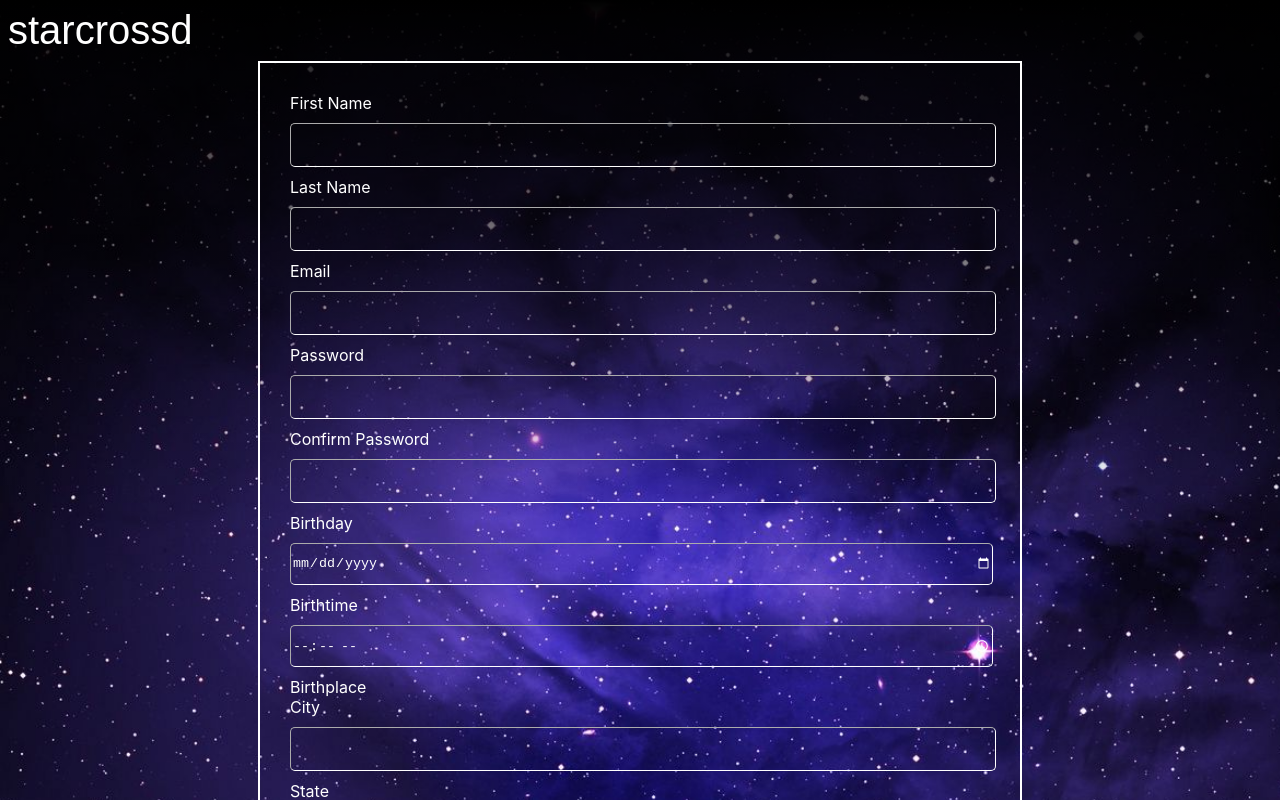
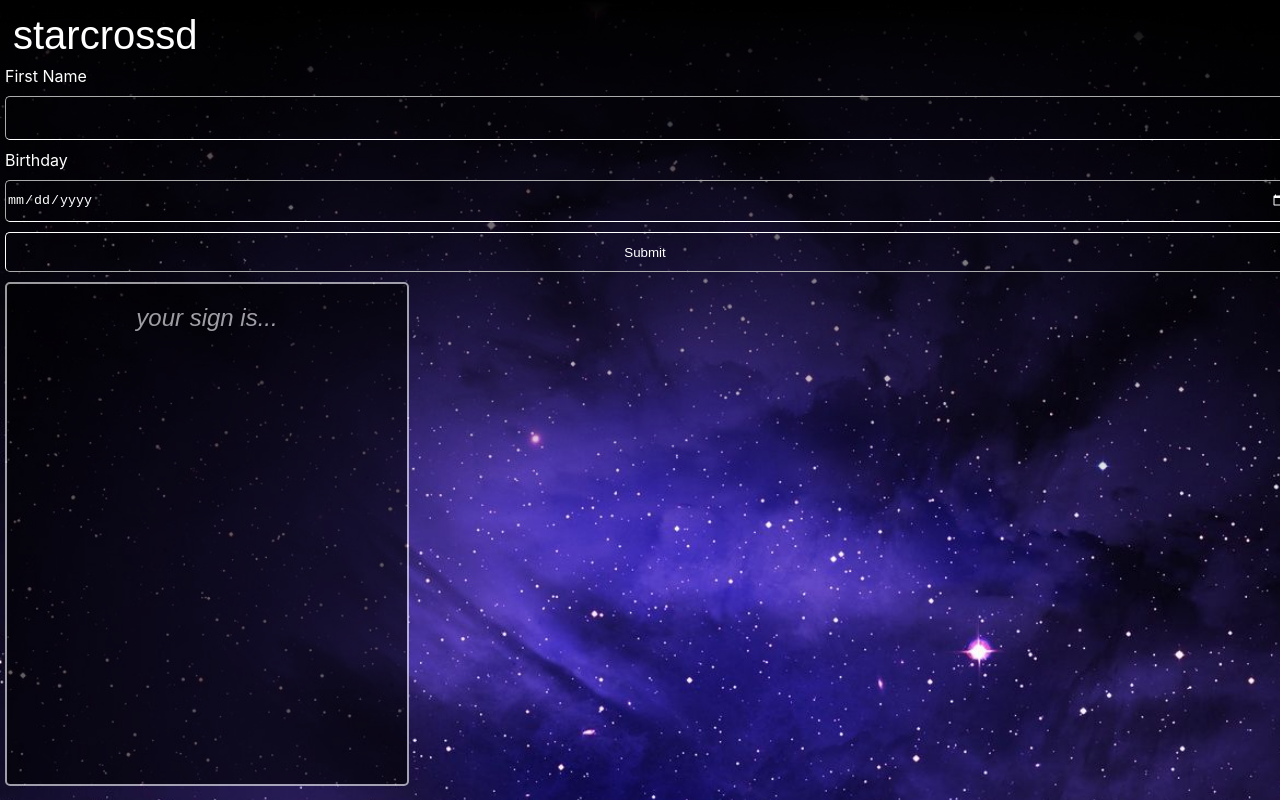
Before and after one commit to emgrow/startcrossed_app, a React (Create React App) app: page / in a window 1280 px wide. Shown: the top 800 px of the page. Built offline with nearby package versions, Linux system fonts and the light colour scheme; what parse would draw is missing.

Commit message:
profile page is loading everything, just doesn't have full functionality of submit button rendering sign yet

```diff
--- a/src/Components/Components.js
+++ b/src/Components/Components.js
@@ -3,11 +3,12 @@ import MainModule from "./Main/Main.js";
 import Home from "./Home/Home.js";
 import Login from "./Login/Login.js"
 import Register from "./Register/Register.js"
+import Profile from "./Profile/Profile.js";
 
 const Components = () => {
   return (
     <div>
-      <Register />
+      <Profile />
     </div>
   );
 };
--- /dev/null
+++ b/src/Components/Profile/Profile.js
@@ -0,0 +1,48 @@
+import "../../css/profile.css";
+import "../../css/styles.css";
+import ProfileCard from "./ProfileCard.js"
+
+export default function Profile(){
+    function getBirthday(){
+        console.log("getting birthday info...");
+    }
+    return(
+        <div class="profile-body">
+            {/* <form action="getBirthday()">
+            <div class="mb-3">
+                <label for="firstName" class="form-label"
+                    >First Name</label>
+                <input
+                    type="text"
+                    class="form-control"
+                    id="firstName" />
+            </div>
+            <div class="mb-3">
+            <label for="birthDay"  class="form-label">Birthday</label>
+            <input
+                type="date"
+                class="form-control"
+                id="birthDay" />
+            </div>
+            <button
+                type="submit"
+                class="btn btn-outline-light"
+                id="submit"
+                // onClick="getBirthday()"
+                >
+                Submit</button>
+            </form> */}
+            <ProfileCard />
+            {/* <div class="body">
+            <div id="card" class="card ">
+                <div id="card-title" class="card-title">
+                    <h2 class="">your sign is...</h2>
+                    <h1 id="sign-header" class=" sign"></h1>
+                </div>
+                <div id="card-img" class="card-img "></div>
+                <div id="card-name" class="card-name  "></div>
+            </div>
+            </div> */}
+        </div>
+    );
+}
--- /dev/null
+++ b/src/Components/Profile/ProfileCard.js
@@ -0,0 +1,19 @@
+import React from "react"
+import ProfileForm from "./ProfileForm.js";
+const ProfileCard = () => {
+    return (
+        <div class="body">
+            <ProfileForm />
+            <div id="card" class="card ">
+                <div id="card-title" class="card-title">
+                    <h2 class="">your sign is...</h2>
+                    <h1 id="sign-header" class=" sign"></h1>
+                </div>
+                <div id="card-img" class="card-img "></div>
+                <div id="card-name" class="card-name  "></div>
+            </div>
+        </div>
+    );
+};
+
+export default ProfileCard;
--- /dev/null
+++ b/src/Components/Profile/ProfileForm.js
@@ -0,0 +1,32 @@
+import React from "react"
+
+const ProfileForm = () => {
+    return (
+        <form action="getBirthday()">
+        <div class="mb-3">
+            <label for="firstName" class="form-label"
+                >First Name</label>
+            <input
+                type="text"
+                class="form-control"
+                id="firstName" />
+        </div>
+        <div class="mb-3">
+        <label for="birthDay"  class="form-label">Birthday</label>
+        <input
+            type="date"
+            class="form-control"
+            id="birthDay" />
+        </div>
+        <button
+            type="submit"
+            class="btn btn-outline-light"
+            id="submit"
+            // onClick="getBirthday()"
+            >
+            Submit</button>
+        </form>
+    );
+};
+
+export default ProfileForm;
--- a/src/css/login.css
+++ b/src/css/login.css
@@ -77,6 +77,7 @@ select option{
     color:black;
 }
 
+
 ::-webkit-calendar-picker-indicator {
     filter: invert(1);
 }
--- /dev/null
+++ b/src/css/profile.css
@@ -0,0 +1,118 @@
+.profile-body {
+    color:white;
+}
+.card {
+    background-color: #000;
+    color: #fff;
+    opacity: 0.6;
+    border-color: #ffffff;
+    border-style: solid;
+    border-radius: 5px;
+    border-width: 2px;
+    height: 500px;
+    width: 400px;
+    text-align: center;
+    display: table-cell;
+    margin-left:auto;
+    margin-right:auto;
+  }
+
+
+
+  .card-img {
+    height: 40%;
+    width: 75%;
+    display:table-cell;
+    vertical-align: middle;
+    text-align: center;
+  }
+
+  .card-title {
+    color: white;
+  }
+
+  .lower {
+    position: fixed;
+    top: 75%;
+  }
+
+  .middle {
+    position: fixed;
+    left: 50%;
+    transform: translate(-50%);
+  }
+
+  .sign {
+    position: fixed;
+    top: 15%;
+  }
+
+  .water {
+    background-image: linear-gradient(
+        rgba(0, 0, 0, 1) 0%,
+        rgba(0, 0, 0, 0.8) 5%,
+        rgba(0, 0, 0, 0.5) 20%,
+        rgba(0, 0, 0, 0.2) 30%,
+        rgba(0, 0, 0, 0) 40%,
+        rgba(0, 0, 0, 0) 100%
+      ),
+      url("../img/blue_space.jpg");
+    background-size: 2100px 1300px;
+  }
+
+  .fire {
+    background-image: linear-gradient(
+        rgba(0, 0, 0, 1) 0%,
+        rgba(0, 0, 0, 0.8) 5%,
+        rgba(0, 0, 0, 0.5) 20%,
+        rgba(0, 0, 0, 0.2) 30%,
+        rgba(0, 0, 0, 0) 40%,
+        rgba(0, 0, 0, 0) 100%
+      ),
+      url("../img/red_space.jpg");
+    background-size: 2100px 1300px;
+  }
+
+  .earth {
+    background-image: linear-gradient(
+        rgba(0, 0, 0, 1) 0%,
+        rgba(0, 0, 0, 0.8) 5%,
+        rgba(0, 0, 0, 0.5) 20%,
+        rgba(0, 0, 0, 0.2) 30%,
+        rgba(0, 0, 0, 0) 40%,
+        rgba(0, 0, 0, 0) 100%
+      ),
+      url("../img/green_space.jpg");
+    background-size: 2100px 1300px;
+  }
+
+  .air {
+    background-image: linear-gradient(
+        rgba(0, 0, 0, 1) 0%,
+        rgba(0, 0, 0, 0.8) 5%,
+        rgba(0, 0, 0, 0.5) 20%,
+        rgba(0, 0, 0, 0.2) 30%,
+        rgba(0, 0, 0, 0) 40%,
+        rgba(0, 0, 0, 0) 100%
+      ),
+      url("../img/yellow_space.jpg");
+    background-size: 2100px 1300px;
+  }
+
+  .btn-outline-light {
+    background: transparent;
+    color:white;
+    border-width: 1px;
+    border-color: white;
+    border-radius: 5px;
+    height: 40px;
+    width:100%
+  }
+  .btn{
+      margin-bottom:10px;
+  }
+
+  .btn:hover {
+    background-color: white;
+    color: black;
+}
--- a/src/css/styles.css
+++ b/src/css/styles.css
@@ -18,6 +18,9 @@ body {
     ),
     url("../img/space.jpeg");
   background-size: 2100px 1300px;
+  display: table;
+  width:100%;
+  padding: 5px 5px 5px 5px;
 }
 
 .header {
@@ -33,7 +36,7 @@ body {
 
 .header-options {
   font-family: "Montserrat", sans-serif;
-  margin: 10px;
+  margin: auto;
   padding: 20px;
 }
 
@@ -77,7 +80,7 @@ h1 {
   color: #fff;
   font-weight: 350;
   font-size: 40px;
-  margin: 0px auto;
+  margin: auto;
   padding: 12px;
 }
 
@@ -86,7 +89,7 @@ h2 {
   color: #fff;
   font-weight: 100;
   font-style: italic;
-  margin: 0px auto;
+  margin: auto;
   padding: 20px;
 }
 
```
